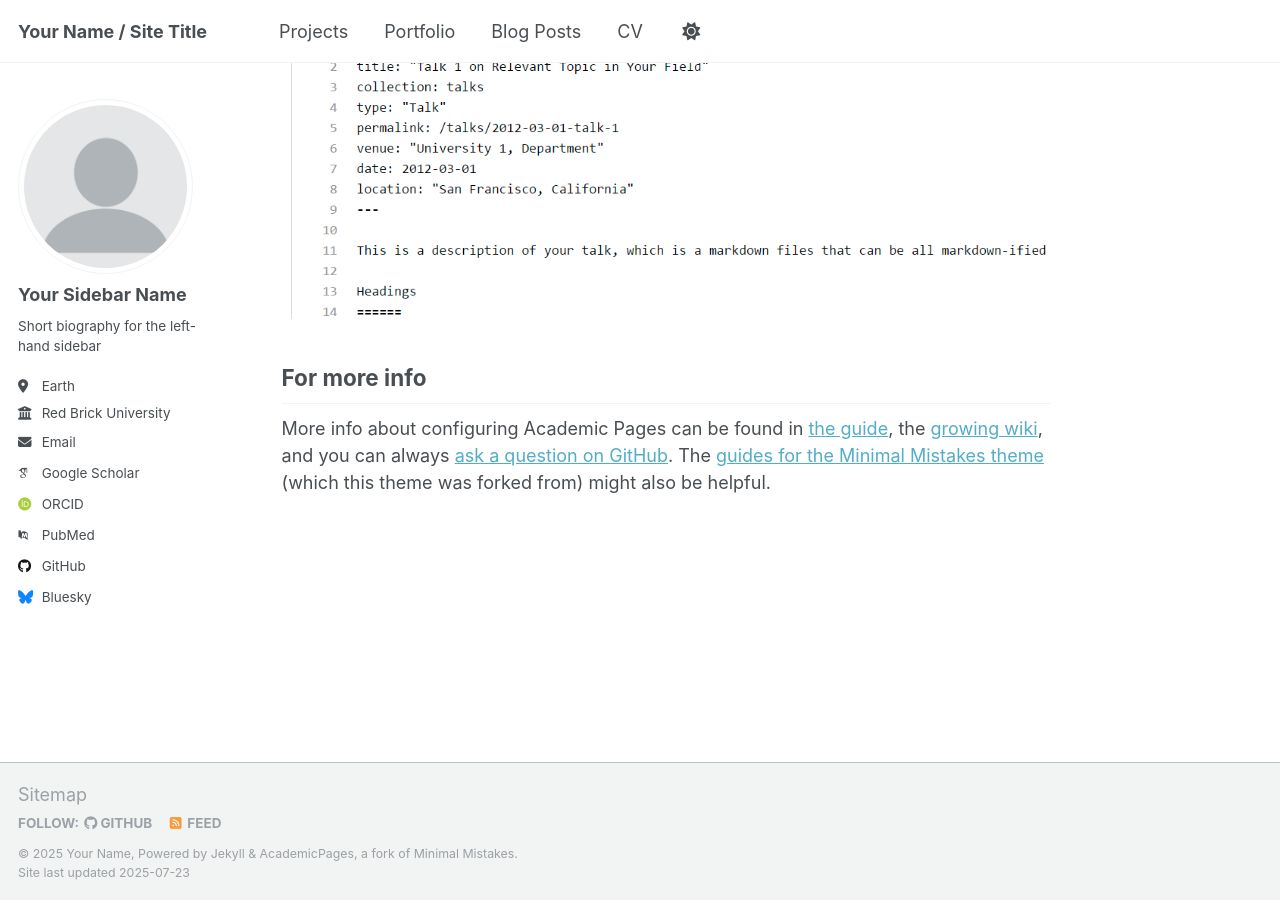
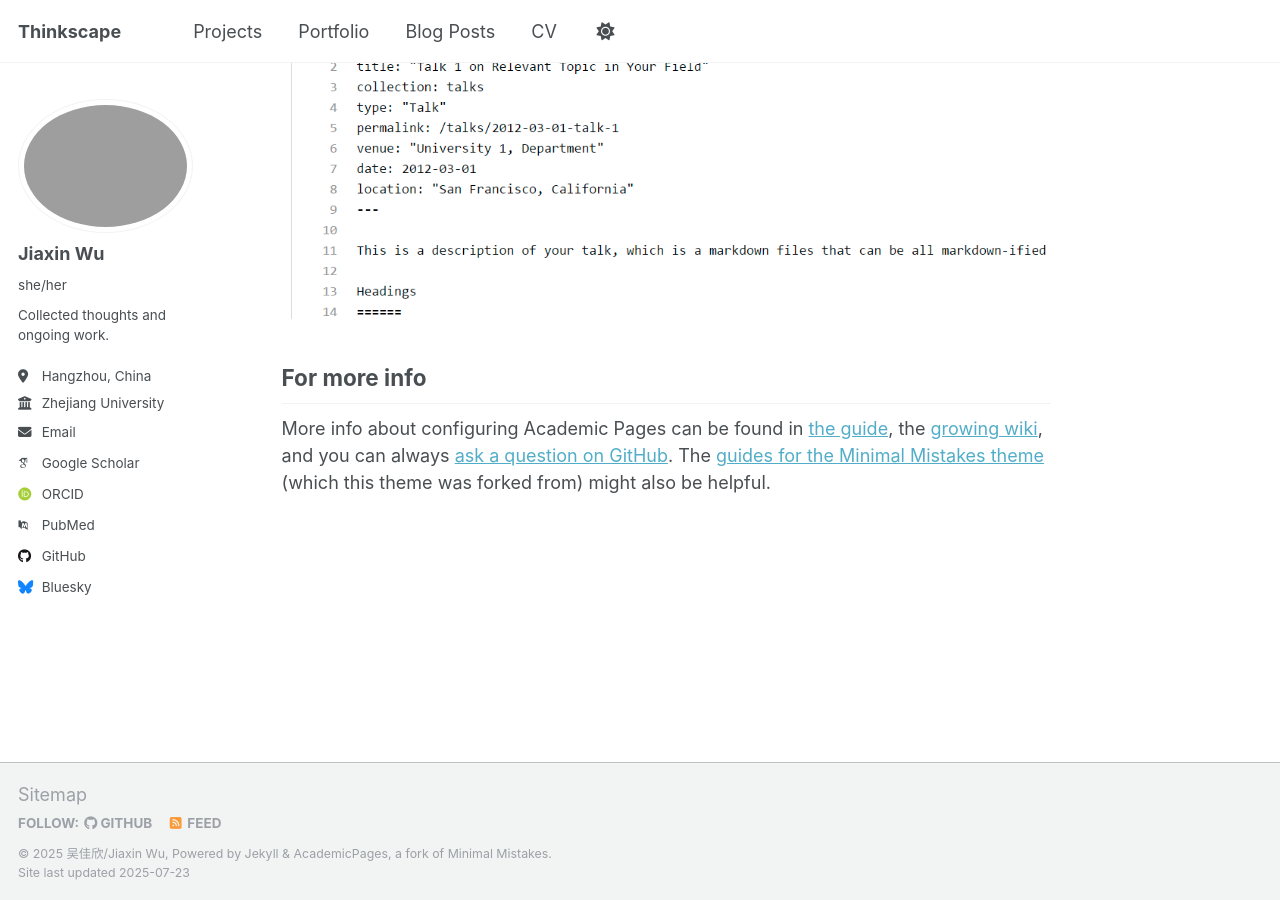
Before and after one commit to jiaxin-aidi-wu/jiaxin-aidi-wu.github.io, a Jekyll site: the page built from _pages/about.md, in a window 1280 px wide and 900 px high, scrolled down 2880 px. Built offline with Jekyll 4.4.1, drawn with Linux system fonts in a browser that asks for light colours; some web fonts are replaced; a script that is not in the unit is left out.

Commit message:
Update _config.yml

```diff
--- a/_config.yml
+++ b/_config.yml
@@ -9,9 +9,9 @@
 # Basic Site Settings
 locale                   : "en-US"
 site_theme               : "default"
-title                    : "Your Name / Site Title"
+title                    : "Thinkscape"
 title_separator          : "-"
-name                     : &name "Your Name"
+name                     : &name "吴佳欣/Jiaxin Wu"
 description              : &description "personal description"
 url                      : https://jiaxin-aidi-wu.github.io # the base hostname & protocol for your site e.g. "https://[your GitHub username].github.io" or if you already have some other page hosted on Github then use "https://[your GitHub username].github.io/[Your Repo Name]"
 baseurl                  : "" # the subpath of your site, e.g. "/blog"
@@ -22,23 +22,23 @@ repository               : "jiaxin-aidi-wu/jiaxin-aidi-wu.github.io"
 #               Additional customization can be done by editing /_includes/author-profile.html
 author:
   # Biographic information
-  avatar           : "profile.png"
-  name             : "Your Sidebar Name"
-  pronouns         : # example: "she/her"
-  bio              : "Short biography for the left-hand sidebar"
-  location         : "Earth"
-  employer         : "Red Brick University"
+  avatar           : "self.png"
+  name             : "Jiaxin Wu"
+  pronouns         : "she/her"
+  bio              : "Collected thoughts and ongoing work."
+  location         : "Hangzhou, China"
+  employer         : "Zhejiang University"
   uri              : # URL
-  email            : "none@example.org"
+  email            : "jiaxin_wu_2000@zuaa.zju.edu.cn"
 
   # Academic websites
   academia         : # URL
   arxiv            : # URL - Update with the correct link to your profile
-  googlescholar    : "https://scholar.google.com/citations?user=PS_CX0AAAAAJ"
+  googlescholar    : ""
   impactstory      : # URL
-  orcid            : "http://orcid.org/yourorcidurl"
+  orcid            : ""
   semantic         : # URL
-  pubmed           : "https://www.ncbi.nlm.nih.gov/pubmed/?term=john+snow"
+  pubmed           : ""
   researchgate     : # URL
   scopus           : # URL
 
@@ -46,13 +46,13 @@ author:
   bitbucket        : # Username - Update with your username on the site
   codepen          : # Username
   dribbble         : # Username
-  github           : "academicpages"
+  github           : "https://github.com/jiaxin-aidi-wu"
   kaggle           : # Username
   stackoverflow    : # User number or user number and name (i.e., use "1" or "1/jeff-atwood")
 
   # Social media
   artstation       : # Username
-  bluesky          : "bsky.app" # Replace this with you Bluesky username
+  bluesky          : "" # Replace this with you Bluesky username
   facebook         : # Username
   flickr           : # Username
   foursquare       : # Username
```
